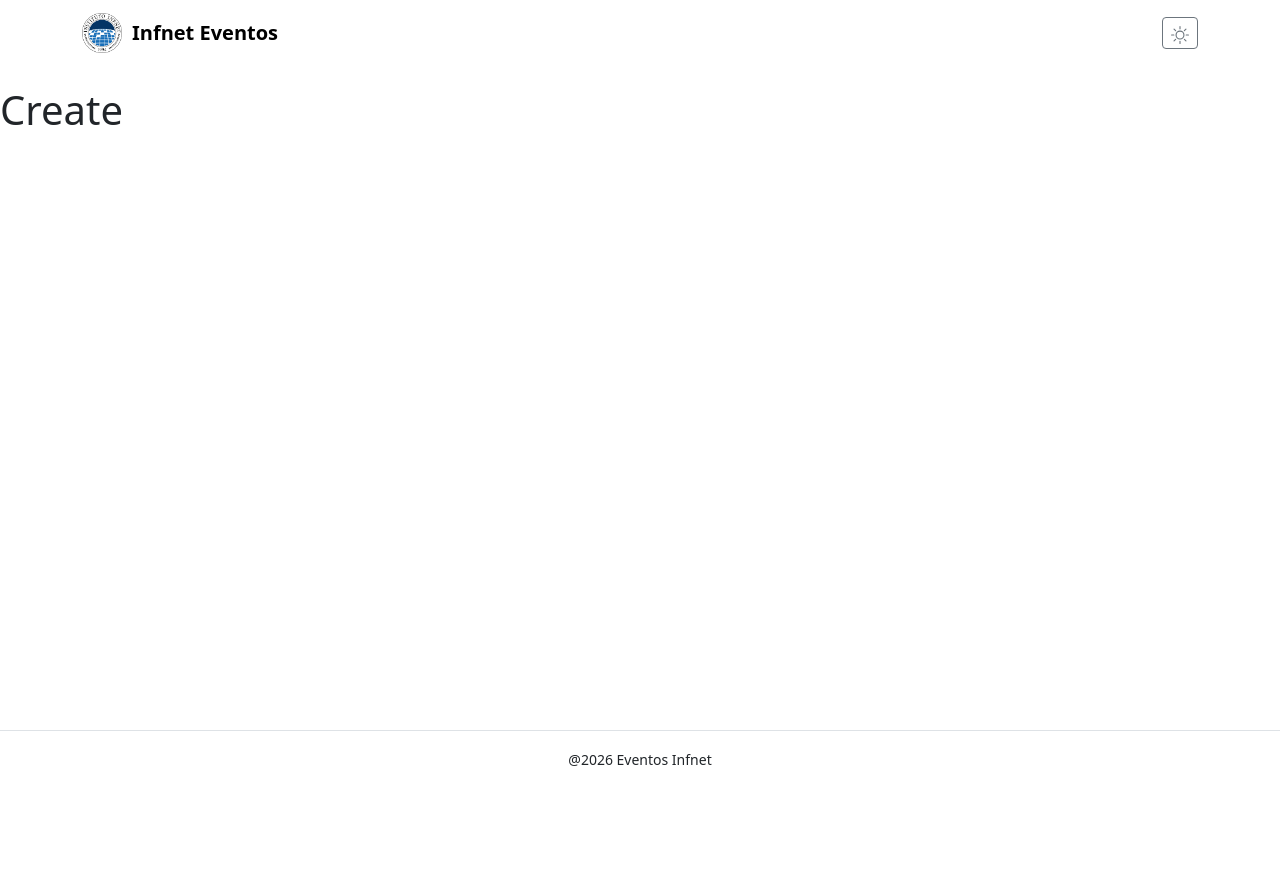
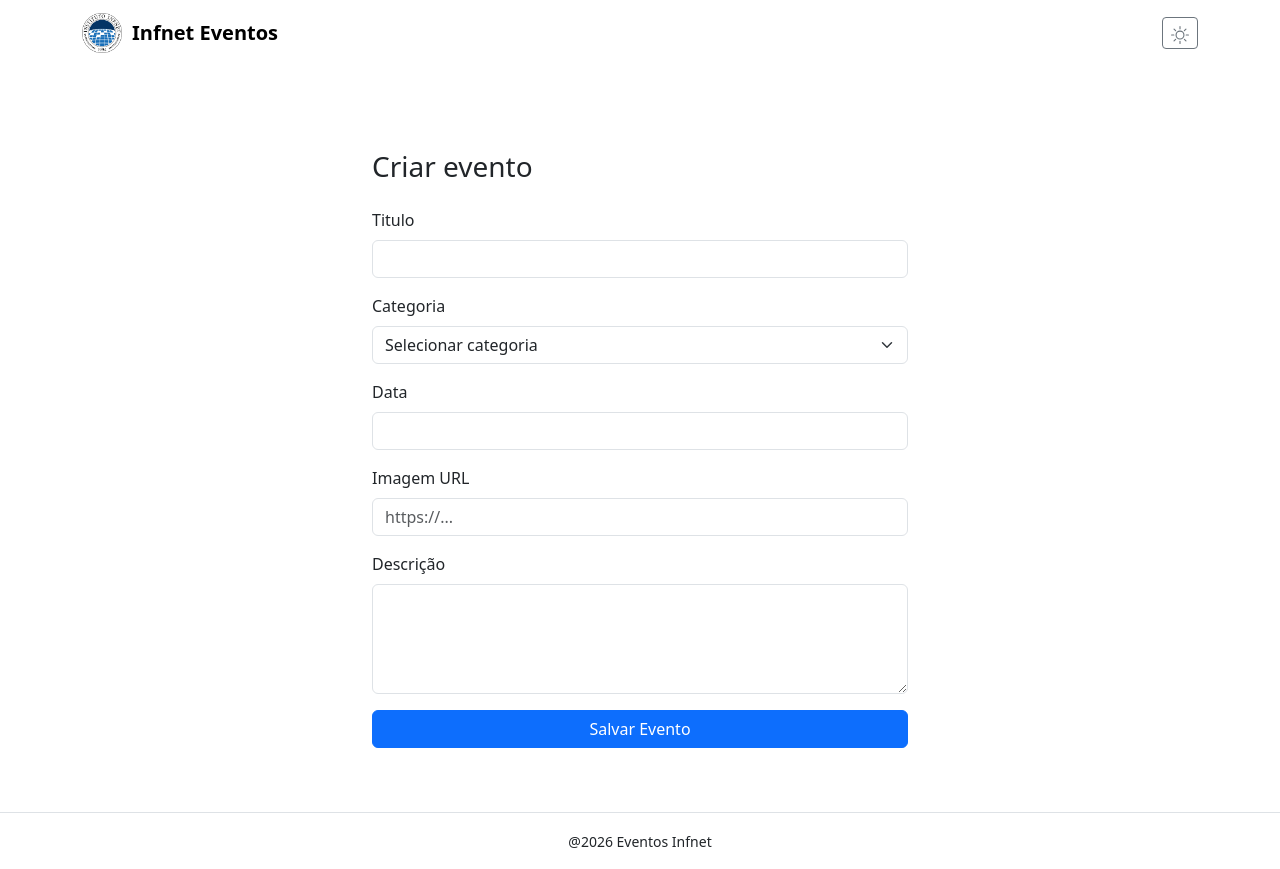
Before and after one commit to joaov-reis/react-interface, a React (Vite) app: page /create-event in a window 1280 px wide. Before the commit the page ends 800 px from the top, so only its background shows below. Built offline with nearby package versions, Linux system fonts and the light colour scheme.

Commit message:
Feito formulário de criação de evento

```diff
--- /dev/null
+++ b/public/categories.json
@@ -0,0 +1,12 @@
+[
+  { "id": "1", "name": "Show Musical" },
+  { "id": "2", "name": "Conferência de Tecnologia" },
+  { "id": "3", "name": "Workshop de Fotografia" },
+  { "id": "4", "name": "Festival Gastronômico" },
+  { "id": "5", "name": "Feira de Negócios" },
+  { "id": "6", "name": "Evento Esportivo" },
+  { "id": "7", "name": "Palestra Motivacional" },
+  { "id": "8", "name": "Exposição de Arte" },
+  { "id": "9", "name": "Encontro de Startups" },
+  { "id": "10", "name": "Seminário Acadêmico" }
+]
--- /dev/null
+++ b/src/hooks/useCategories.ts
@@ -0,0 +1,17 @@
+import { useEffect, useState } from "react";
+import type { Category } from "../types/event";
+
+export function useCategories() {
+  const [categories, setCategories] = useState<Category[]>([]);
+  const [isLoading, setIsLoading] = useState(true);
+
+  useEffect(() => {
+    fetch("/categories.json")
+      .then((res) => res.json())
+      .then((data) => setCategories(data))
+      .catch((err) => console.error("Error loading categories:", err))
+      .finally(() => setIsLoading(false));
+  }, []);
+
+  return { categories, isLoading };
+}
--- a/src/pages/create-event/components/EventForm.tsx
+++ b/src/pages/create-event/components/EventForm.tsx
@@ -1,48 +1,122 @@
+import styled from "styled-components";
+import type { Category } from "../../../types/event";
+import type { ChangeEvent, FormEvent } from "react";
+import {
+  Button,
+  Form,
+  FormFeedback,
+  FormGroup,
+  Input,
+  Label,
+} from "reactstrap";
+
+interface Form {
+  title: string;
+  description: string;
+  date: string;
+  imageUrl: string;
+  category: string;
+}
+
+interface EventFormProps {
+  formData: Form;
+  categories: Category[];
+  errors: Record<string, string>;
+  onChange: (e: ChangeEvent<HTMLInputElement | HTMLSelectElement>) => void;
+  onSubmit: (e: FormEvent) => void;
+}
+
 function EventForm({
-  events,
-  searchTerm,
-}: {
-  events: Event[];
-  searchTerm: string;
-}) {
-  const navigate = useNavigate();
+  formData,
+  categories,
+  errors,
+  onChange,
+  onSubmit,
+}: EventFormProps) {
+  return (
+    <FormContainer>
+      <h3>Criar evento</h3>
+      <Form onSubmit={onSubmit} className="mt-4">
 
-  if (events.length === 0) {
-    return (
-      <p className="text-muted">
-        {searchTerm
-          ? `Nehum resultado encontrado para "${searchTerm}"`
-          : "Nehum evento registrado ainda."}
-      </p>
-    );
-  }
+        <FormGroup> <Label htmlFor="title">Titulo</Label>
+          <Input
+            name="title"
+            value={formData.title}
+            onChange={onChange}
+            invalid={!!errors.title}
+          />
+          <FormFeedback>{errors.title}</FormFeedback>
+        </FormGroup>
 
-  const handleGoDetails = useCallback((id:string)=>{
-    navigate(`details-event/${id}`)
-  }, [navigate])
+        <FormGroup> <Label htmlFor="category">Categoria</Label>
+          <Input
+            type="select"
+            name="category"
+            value={formData.category}
+            onChange={onChange}
+            invalid={!!errors.category}
+          >
+            <option value="">Selecionar categoria</option>
+            {categories.map((categoria) => (
+              <option key={categoria.id} value={categoria.id}>
+                {categoria.name}
+              </option>
+            ))}
+          </Input>
+          <FormFeedback>{errors.category}</FormFeedback>
+        </FormGroup>
 
-  return (
-    <Row>
-      {events.map((event) => (
-        <Col key={event.id} sm="12" md="6" lg="4" className="mb-4">
-          <CardCustom
-            description={event.description}
-            subtitle={`${formatDate(event.date)} • ${event.category}`}
-            title={event.title}
-            imageUrl={event.imageUrl}
-            primaryAction={{
-              text: "Ver detalhes",
-              onClick: () => handleGoDetails(event.id),
-            }}
-            secondaryAction={{
-              text: "Inscreva-se",
-              onClick: () => {},
-            }}
+        <FormGroup> <Label htmlFor="date">Data</Label>
+          <Input
+            type="date-local"
+            name="date"
+            value={formData.date}
+            onChange={onChange}
+            invalid={!!errors.date}
           />
-        </Col>
-      ))}
-    </Row>
+          <FormFeedback>{errors.date}</FormFeedback>
+        </FormGroup>
+
+        <FormGroup> <Label htmlFor="imageUrl">Imagem URL</Label>
+          <Input
+            name="imageUrl"
+            value={formData.imageUrl}
+            onChange={onChange}
+            placeholder="https://..."
+          />
+        </FormGroup>
+
+        <FormGroup> <Label htmlFor="description">Descrição</Label>
+          <Input
+            type="textarea"
+            name="description"
+            rows="4"
+            value={formData.description}
+            onChange={onChange}
+            invalid={!!errors.description}
+          />
+          <FormFeedback>{errors.description}</FormFeedback>
+        </FormGroup>
+
+        <Button type="submit" color="primary" block>
+          Salvar Evento
+        </Button>
+
+        {/* <Button type="reset" color="secondary" block>
+          Limpar
+        </Button> */}
+      </Form>
+    </FormContainer>
   );
 }
 
-export default EventList;
+export default EventForm;
+
+const FormContainer = styled.div`
+  max-width: 600px;
+  margin: 2rem auto;
+  padding: 2rem;
+  /* background-color: ${({ theme }) => theme.cardBg};
+  border: 1px solid ${({ theme }) => theme.border}; */
+  border-radius: 8px;
+`;
--- a/src/pages/create-event/index.tsx
+++ b/src/pages/create-event/index.tsx
@@ -1,5 +1,63 @@
+import { Container } from "reactstrap";
+import EventForm from "./components/EventForm";
+import type { Event } from "../../types/event";
+import { useCallback, useState } from "react";
+import { validateEventForm } from "../../utils/validateEventForm";
+import { useNavigate } from "react-router";
+import { useCategories } from "../../hooks/useCategories";
+
+type FormDataCustom = Omit<Event, "id">;
+
 function CreateEvent() {
-    return (  );
+  const navigate = useNavigate();
+  const { categories, isLoading } = useCategories();
+  const [formData, setFormData] = useState<FormDataCustom>({
+    title: "",
+    description: "",
+    date: "",
+    imageUrl: "",
+    category: "",
+  });
+  const [errors, setErrors] = useState<Record<string, string>>({});
+
+  const handleChange = useCallback(
+    (e: React.ChangeEvent<HTMLInputElement | HTMLSelectElement>) => {
+      const { name, value } = e.target;
+
+      setFormData((prev) => ({ ...prev, [name]: value }));
+
+      if (errors[name]) {
+        setErrors((prev) => ({ ...prev, [name]: "" }));
+      }
+    },
+    [errors],
+  );
+
+  const handleSubmit = useCallback(
+    (e: React.FormEvent) => {
+      e.preventDefault();
+      const validation = validateEventForm(formData);
+
+      if (validation.isValid) {
+        // saveEvent({ id: uuidv4(), ...formData });
+        navigate("/");
+      } else {
+        setErrors(validation.errors);
+      }
+    },
+    [formData, navigate], //saveEvent,
+  );
+  return (
+    <Container>
+      <EventForm
+        formData={formData}
+        categories={categories}
+        errors={errors}
+        onChange={handleChange}
+        onSubmit={handleSubmit}
+      />
+    </Container>
+  );
 }
 
 export default CreateEvent;
--- a/src/routers/index.tsx
+++ b/src/routers/index.tsx
@@ -1,6 +1,7 @@
 import { BrowserRouter, Routes, Route } from "react-router";
 import Layout from "../components/layout";
 import Home from "../pages/home";
+import CreateEvent from "../pages/create-event";
 
 export function Routers() {
   return (
@@ -8,8 +9,8 @@ export function Routers() {
       <Routes>
         <Route element={<Layout />}>
           <Route index element={<Home/>}/>
-          <Route path="create-event" element={<h1>Create</h1>} />
-          <Route path="details-event/:id" element={<h1>Details</h1>} />
+          <Route path="create-event" element={<CreateEvent/>} />
+          <Route path="details-event/:id" element={<h1>Event</h1>} />
           <Route path="*" element={<h1>Não encontrado</h1>} />
         </Route>
       </Routes>
--- a/src/types/event.ts
+++ b/src/types/event.ts
@@ -6,3 +6,8 @@ export type Event = {
   imageUrl: string;
   category: string;
 };
+
+export interface Category{
+  id: string;
+  name: string;
+}
--- /dev/null
+++ b/src/utils/validateEventForm.ts
@@ -0,0 +1,15 @@
+import type { Event } from "../types/event";
+
+export const validateEventForm = (formData: Omit<Event, "id">) => {
+  const errors: Record<string, string> = {};
+
+  if (!formData.title) errors.title = "Título obrigatório";
+  if (!formData.description) errors.description = "Descrição obrigatória";
+  if (!formData.date) errors.date = "Data obrigatória";
+  if (!formData.category) errors.category = "Categoria obrigatória";
+
+  return {
+    errors,
+    isValid: Object.keys(errors).length === 0,
+  };
+};
```
Also changed, not shown: src/hooks/useEvents.ts (+36 -87 lines).
